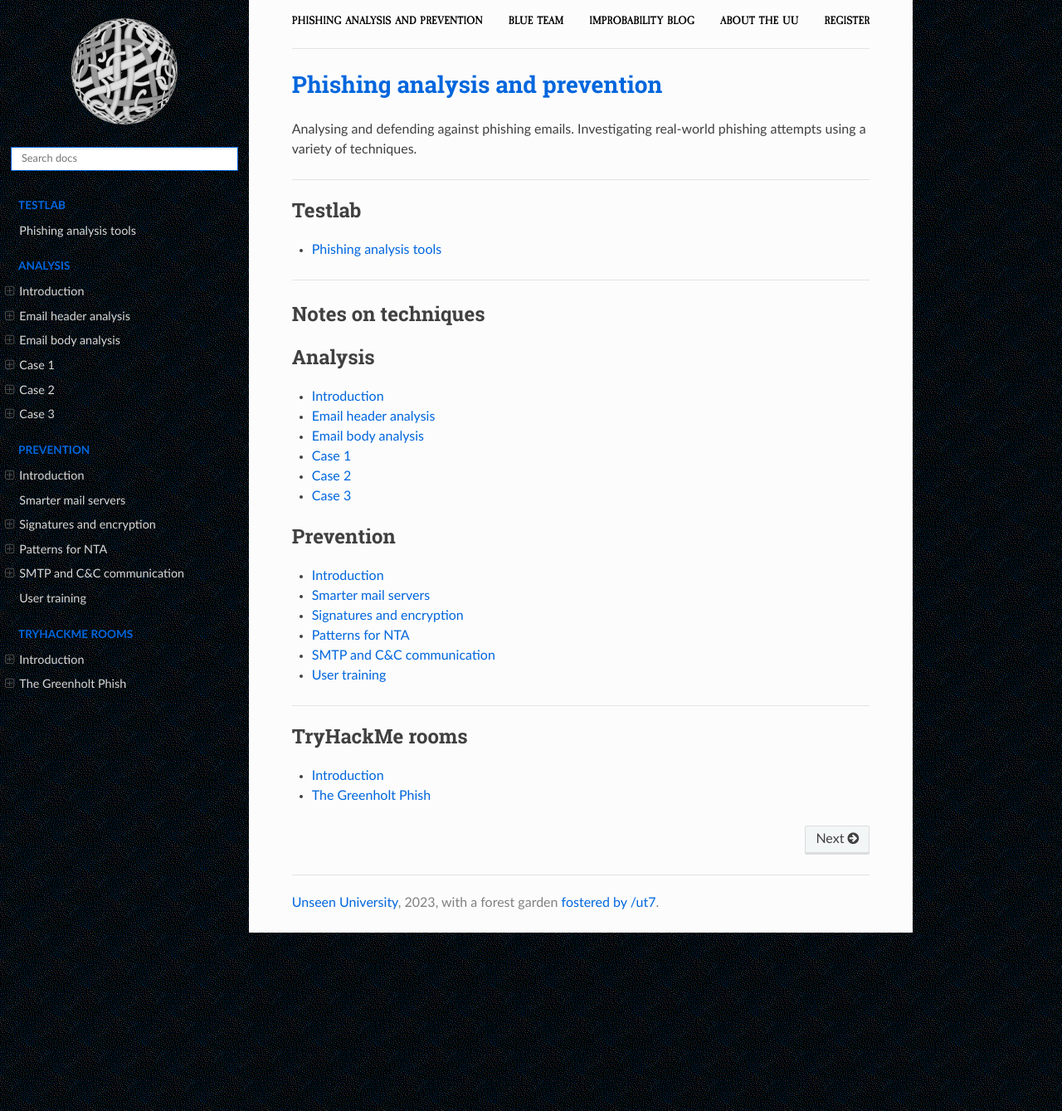
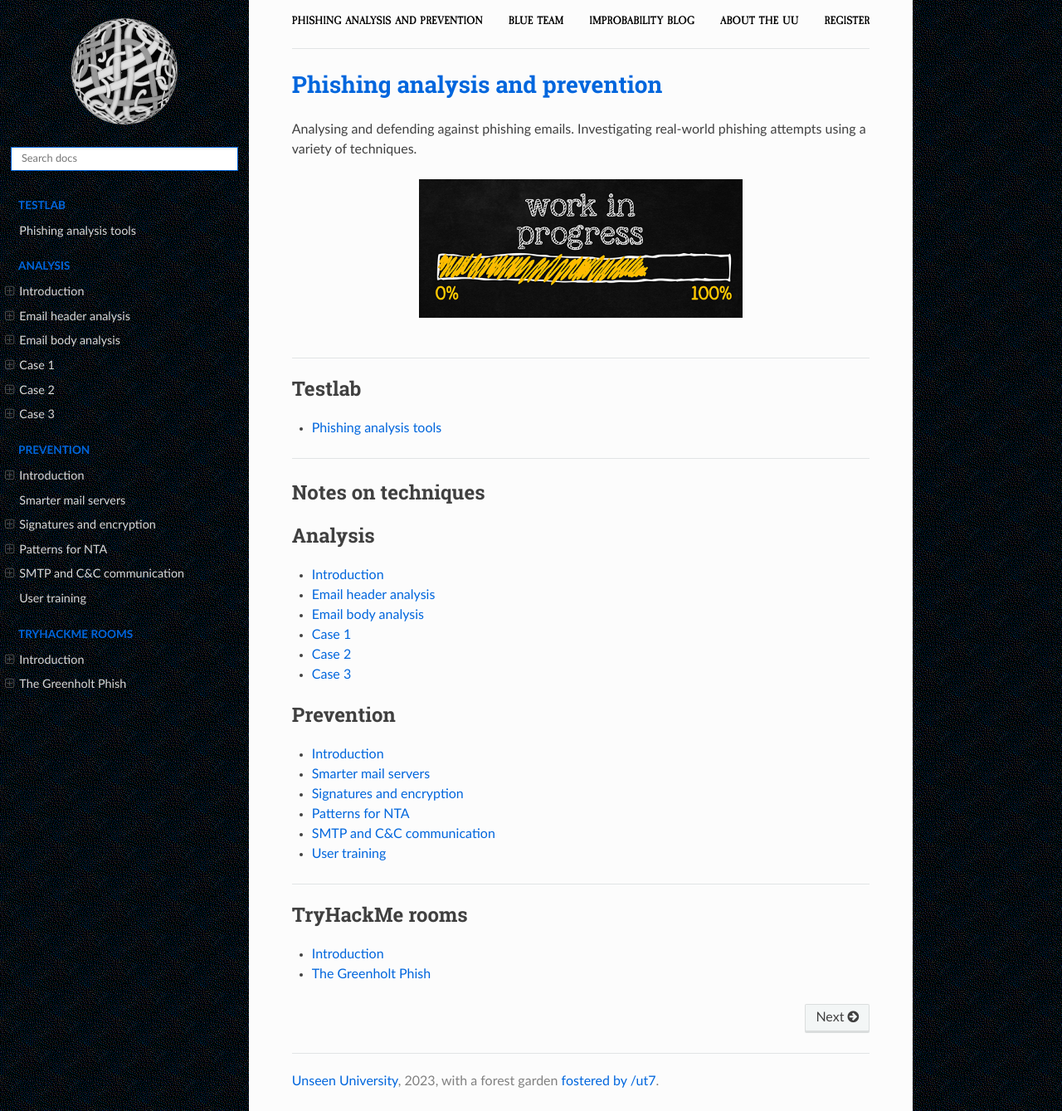
Before and after one commit to tymyrddin/blue-phish, a Sphinx documentation site: the page built from source/index.rst, in a window 1280 px wide and 1339 px high. Shown: the whole window at 83% size. Built offline with Sphinx 7.4.7 and the Read the Docs theme 2.0.0, drawn with Linux system fonts in a browser that asks for light colours.

Commit message:
updated index

```diff
--- a/source/index.rst
+++ b/source/index.rst
@@ -2,6 +2,9 @@ Phishing analysis and prevention
 ====================================
 
 Analysing and defending against phishing emails. Investigating real-world phishing attempts using a variety of techniques.
+
+.. image:: _static/images/in-progress.png
+  :alt: Forever in progress ...
 
 ----
 
```
Also changed, not shown: source/_static/images/in-progress.png.
